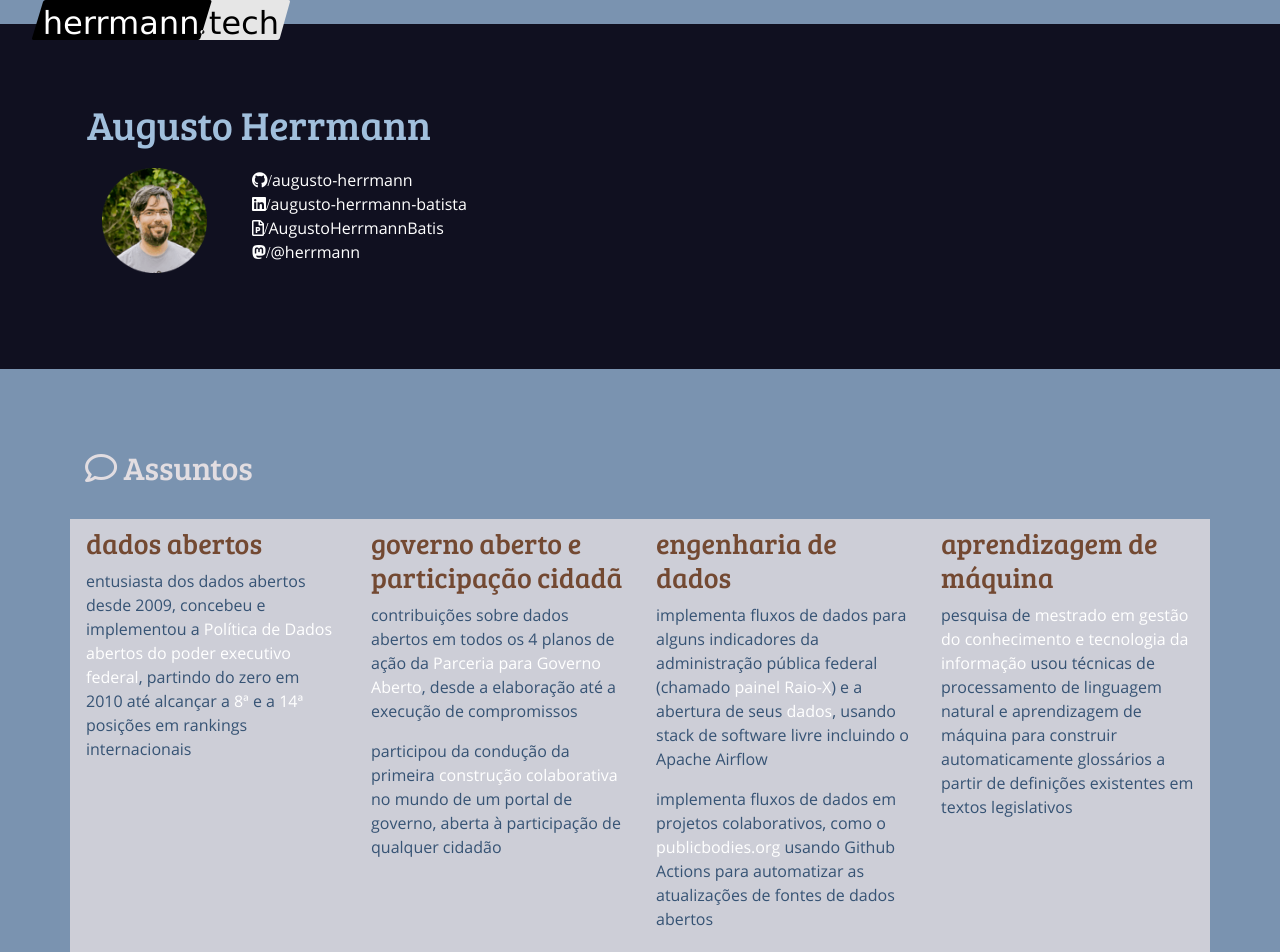
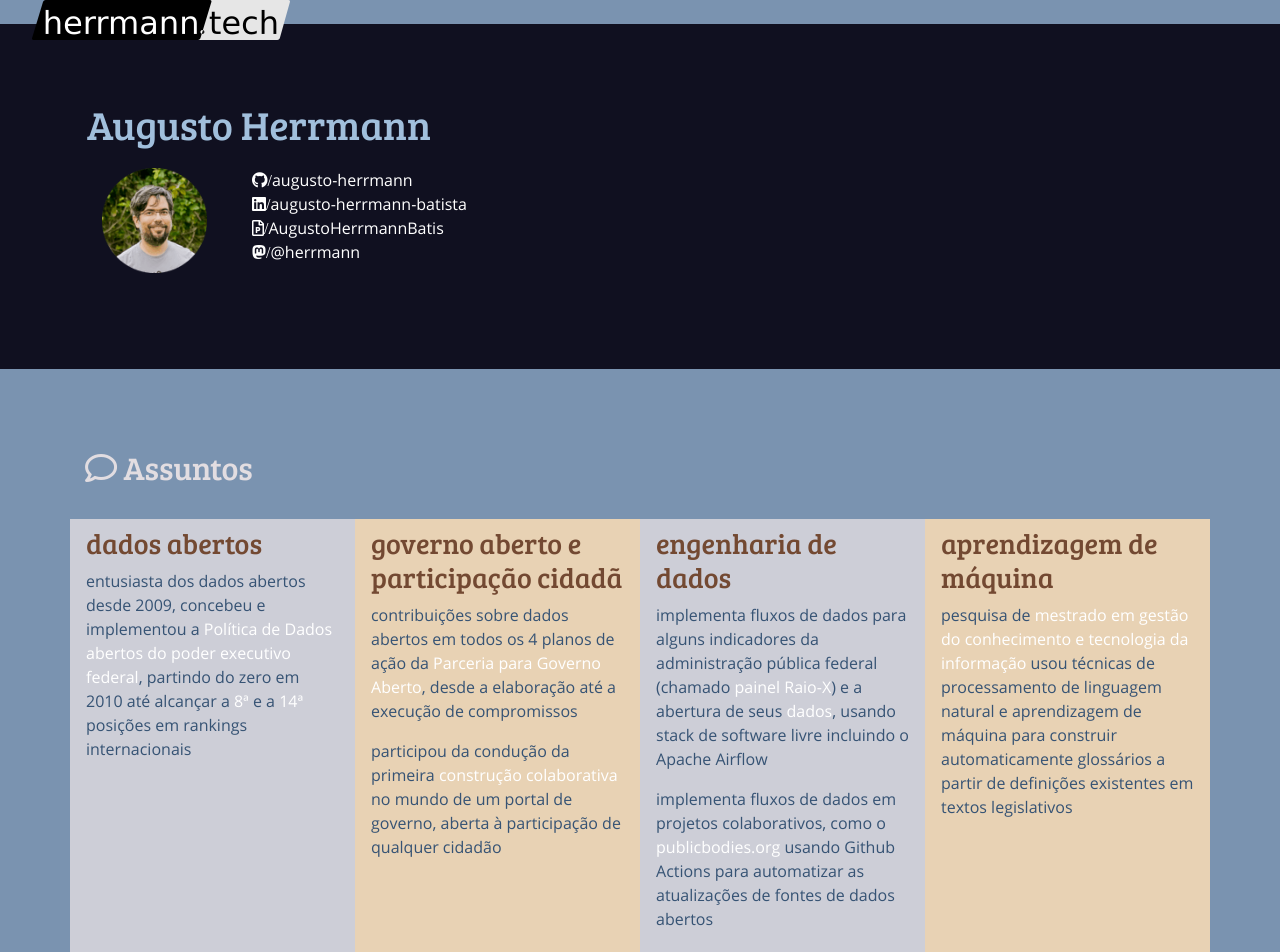
Before and after one commit to augusto-herrmann/augusto-herrmann.github.io, a Jekyll site: the page built from pt/index.md, in a window 1280 px wide. Shown: the top 952 px of the page. Built offline with Jekyll 4.4.1, drawn with Linux system fonts in a browser that asks for light colours; nearby versions of some CDN libraries.

Commit message:
Add new column colors

```diff
--- a/assets/styles/base.sass
+++ b/assets/styles/base.sass
@@ -165,6 +165,9 @@ html
   position: relative
   color: #365374
   padding: 0.5em 1em
+
+  &:nth-of-type(2n)
+    background-color: orange
 
   &::before
     content: ""
```
